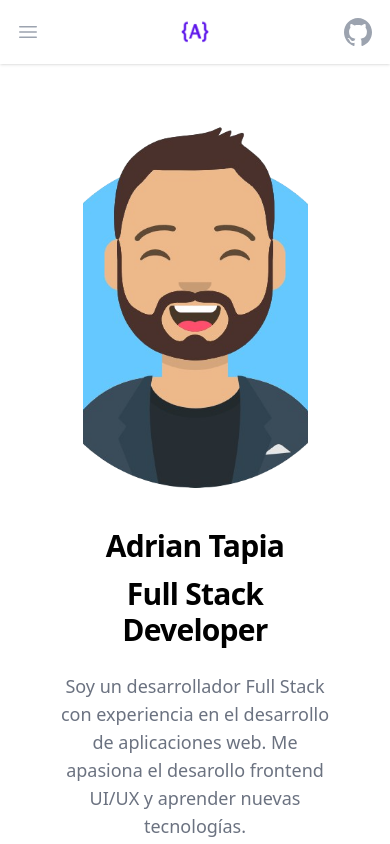
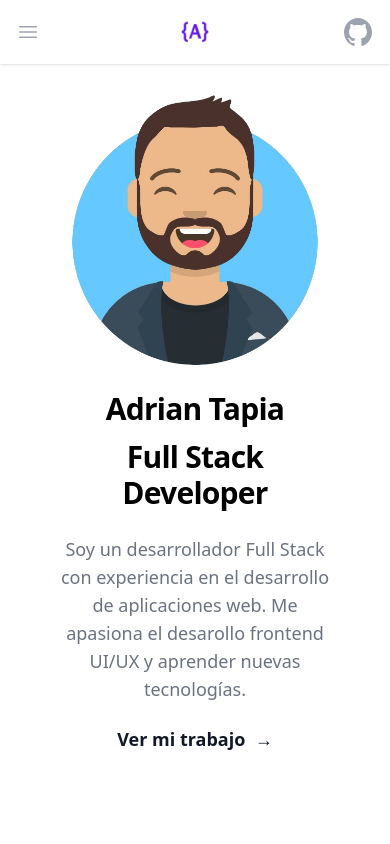
Before and after one commit to Adrian1jr/portfolio, a React (Vite) app: page / in a window 390 px wide. Shown: the top 844 px of the page. Built offline with nearby package versions, Linux system fonts and the light colour scheme.

Commit message:
Updated header responsive design

```diff
--- a/src/components/Header.jsx
+++ b/src/components/Header.jsx
@@ -3,20 +3,16 @@ import { avatar } from "../assets/barrel";
 export default function Header() {
   return (
     <section className="flex text-gray-600 body-font mx-auto max-w-7xl sm:px-6 lg:px-8 h-dvh">
-      <div className="container mx-auto flex px-5 pt-10 pb-12 md:flex-row flex-col items-center lg:pt-0 md:pt-0">
-        <div className="lg:max-w-lg lg:w-full md:w-1/2 w-5/6 mb-10 md:mb-0">
-          <img
-            className="h-96 w-full flex-none object-cover lg:h-auto lg:max-w-sm"
-            alt="hero"
-            src={avatar}
-          />
+      <div className="container mx-auto flex px-5 md:flex-row flex-col items-center lg:pt-0 md:pt-0">
+        <div className="image-container">
+          <img alt="hero" src={avatar} />
         </div>
         <div className="lg:flex-grow md:w-1/2 flex flex-col md:items-start md:text-left items-center text-center">
-          <h2 className="text-3xl font-bold tracking-tight text-black sm:text-5xl">
+          <h2 className="text-3xl font-bold tracking-tight text-black mt-3 sm:text-4xl lg:text-5xl">
             Adrian Tapia
           </h2>
 
-          <p className="text-3xl font-bold tracking-tight text-black sm:text-5xl mt-3">
+          <p className="text-3xl font-bold tracking-tight text-black mt-3 sm:text-4xl lg:text-5xl">
             Full Stack Developer
           </p>
 
--- a/src/index.css
+++ b/src/index.css
@@ -5,3 +5,40 @@
 :root {
   text-rendering: optimizeLegibility;
 }
+
+.image-container {
+  max-width: 380px;
+}
+
+.image-container > img {
+  width: 100%;
+  height: auto;
+  margin: 1rem 0;
+}
+
+/* media and screen */
+@media screen and (max-width: 1024px) {
+  .image-container {
+    max-width: 300px;
+  }
+
+  .image-container > img {
+    margin: 1rem 0;
+  }
+}
+
+@media screen and (max-width: 768px) {
+  .image-container {
+    max-width: 300px;
+  }
+
+  .image-container > img {
+    margin: 1rem 0;
+  }
+}
+
+@media screen and (min-width: 320px) and (max-width: 549px) {
+  .image-container > img {
+    margin: 0.9rem 0;
+  }
+}
```
